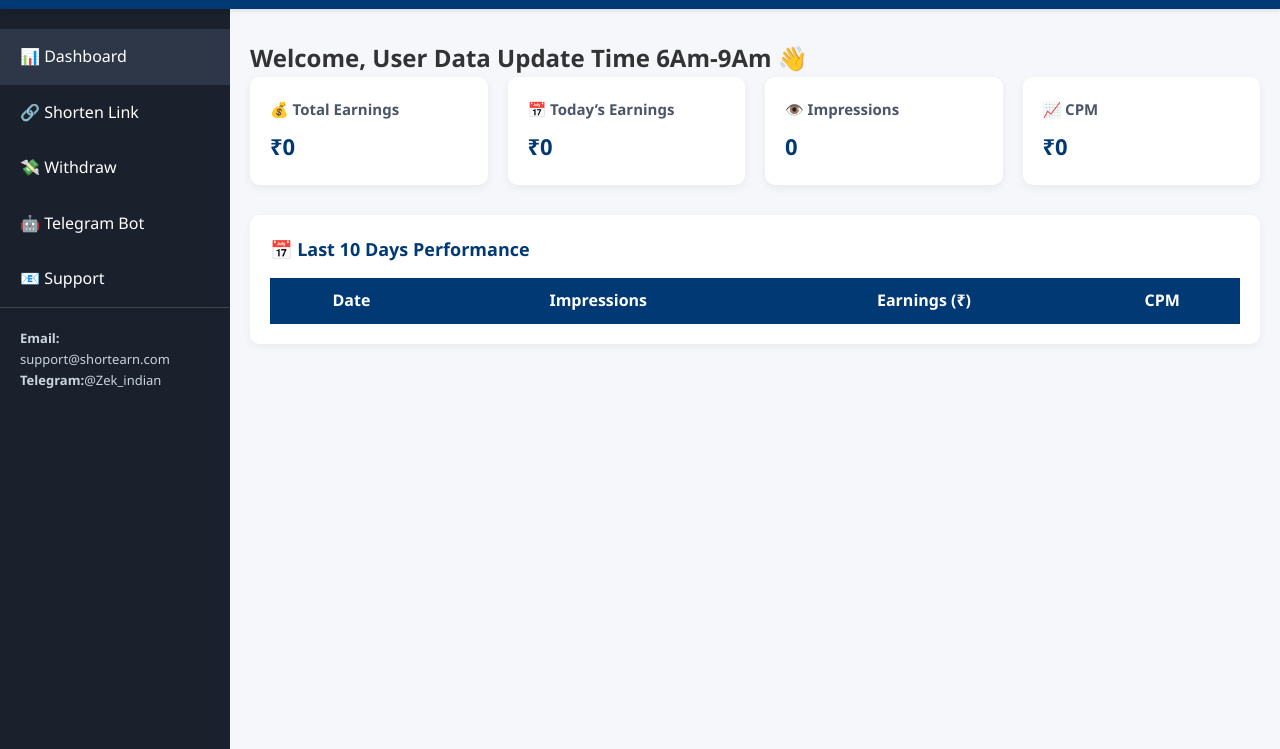
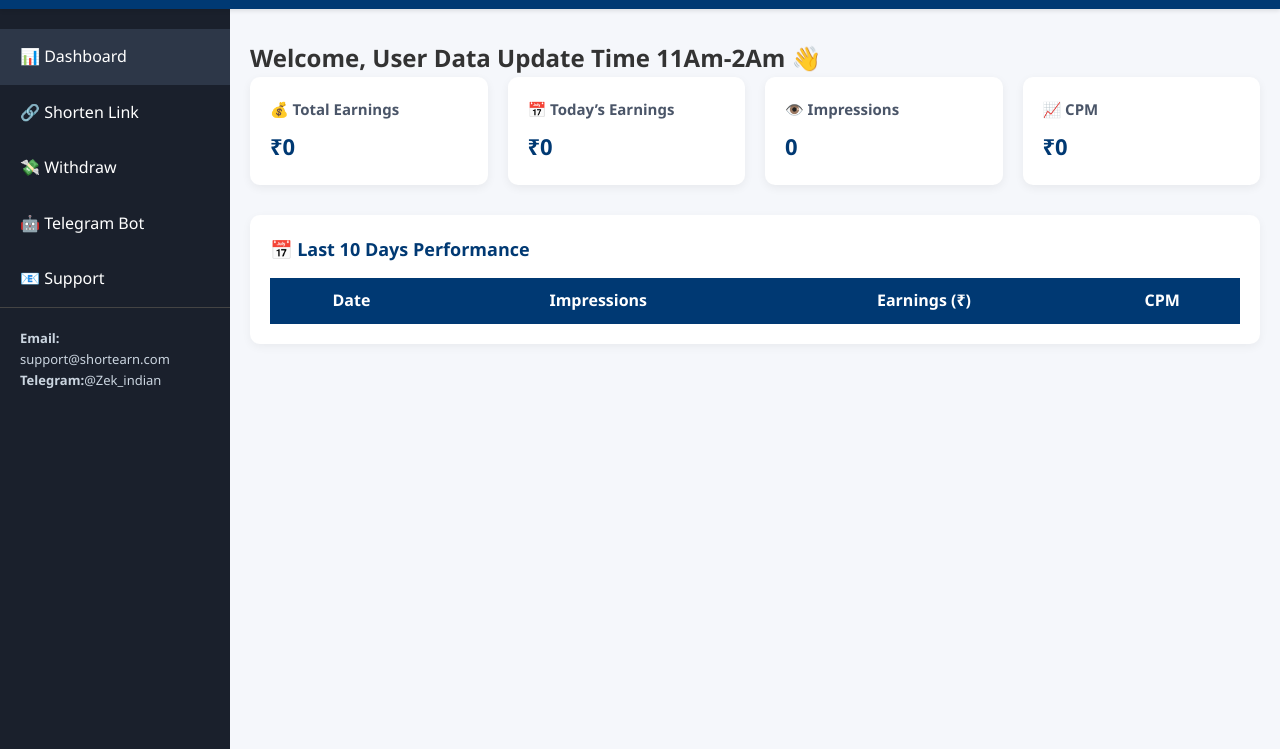
Before and after one commit to DEV43-78/terabox-link-shortner, a website with bundled scripts: page dashboard.html in a window 1280 px wide. Shown: the part 51-800 px from the top of the page. Built offline with nearby package versions, Linux system fonts and the light colour scheme; no server answers.

Commit message:
Update dashboard.html

```diff
--- a/dashboard.html
+++ b/dashboard.html
@@ -79,7 +79,7 @@
     </aside>
 
     <main class="main-content">
-      <h2>Welcome, <span id="profileName">User Data Update Time 6Am-9Am</span> 👋 </h2>
+      <h2>Welcome, <span id="profileName">User Data Update Time 11Am-2Am</span> 👋 </h2>
 
       <section class="stats-grid">
         <div class="card"><h4>💰 Total Earnings</h4><p id="totalEarnings">₹0</p></div>
```
